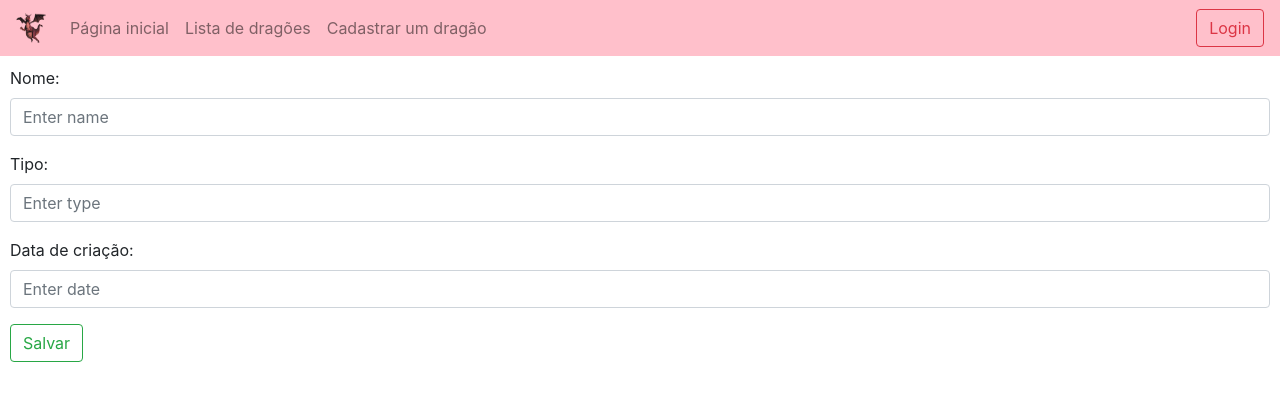
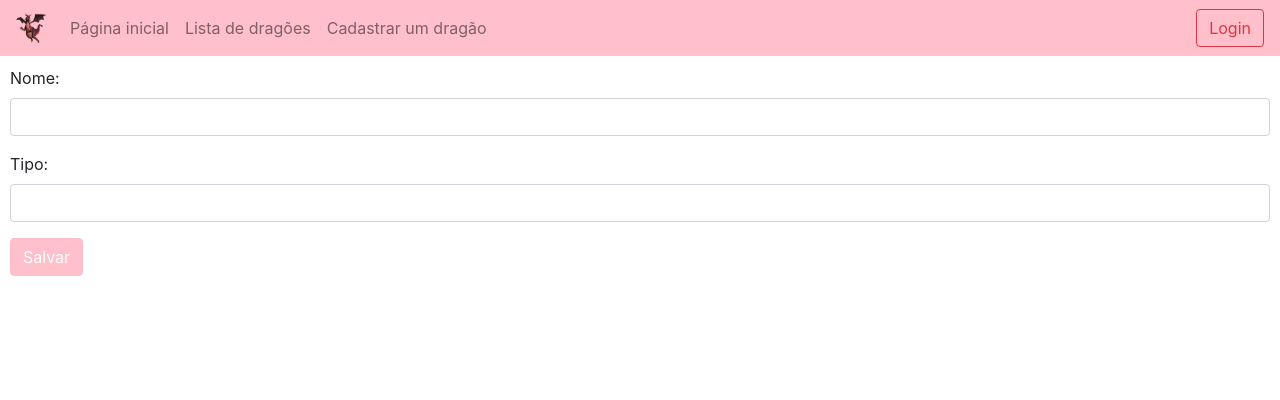
Before and after one commit to cassia11/Dragons, a React (Create React App) app: page /dragons/register in a window 1280 px wide. Shown: the top 400 px of the page. Built offline with nearby package versions, Linux system fonts and the light colour scheme.

Commit message:
adjustment layout of register and login

```diff
--- a/src/components/Login.js
+++ b/src/components/Login.js
@@ -12,7 +12,7 @@ const Login = () => (
             <Form.Label>Senha:</Form.Label>
             <Form.Control type="password" placeholder="Enter password" />
         </Form.Group>
-        <Button variant="outline-success">Salvar</Button>
+        <Button style={{  backgroundColor: 'pink', borderColor: 'pink' }}>Salvar</Button>
     </Form>
 );
 export default Login
--- a/src/components/RegisterDragon.js
+++ b/src/components/RegisterDragon.js
@@ -18,17 +18,13 @@ const RegisterDragon = () => (
     <Form>
         <Form.Group controlId="formBasicName">
             <Form.Label>Nome:</Form.Label>
-            <Form.Control type="name" placeholder="Enter name" />
+            <Form.Control type="name" />
         </Form.Group>
         <Form.Group controlId="formBasicType">
             <Form.Label>Tipo:</Form.Label>
-            <Form.Control type="text" placeholder="Enter type" />
+            <Form.Control type="text" />
         </Form.Group>
-        <Form.Group controlId="formBasicDate">
-            <Form.Label>Data de criação:</Form.Label>
-            <Form.Control type="text" placeholder="Enter date" />
-        </Form.Group>
-        <Button variant="outline-success" onClick={() => handlePost()} >Salvar</Button>
+        <Button style={{  backgroundColor: 'pink', borderColor: 'pink' }} type="button" onClick={() => handlePost()} >Salvar</Button>
     </Form>
 );
 export default RegisterDragon
```
